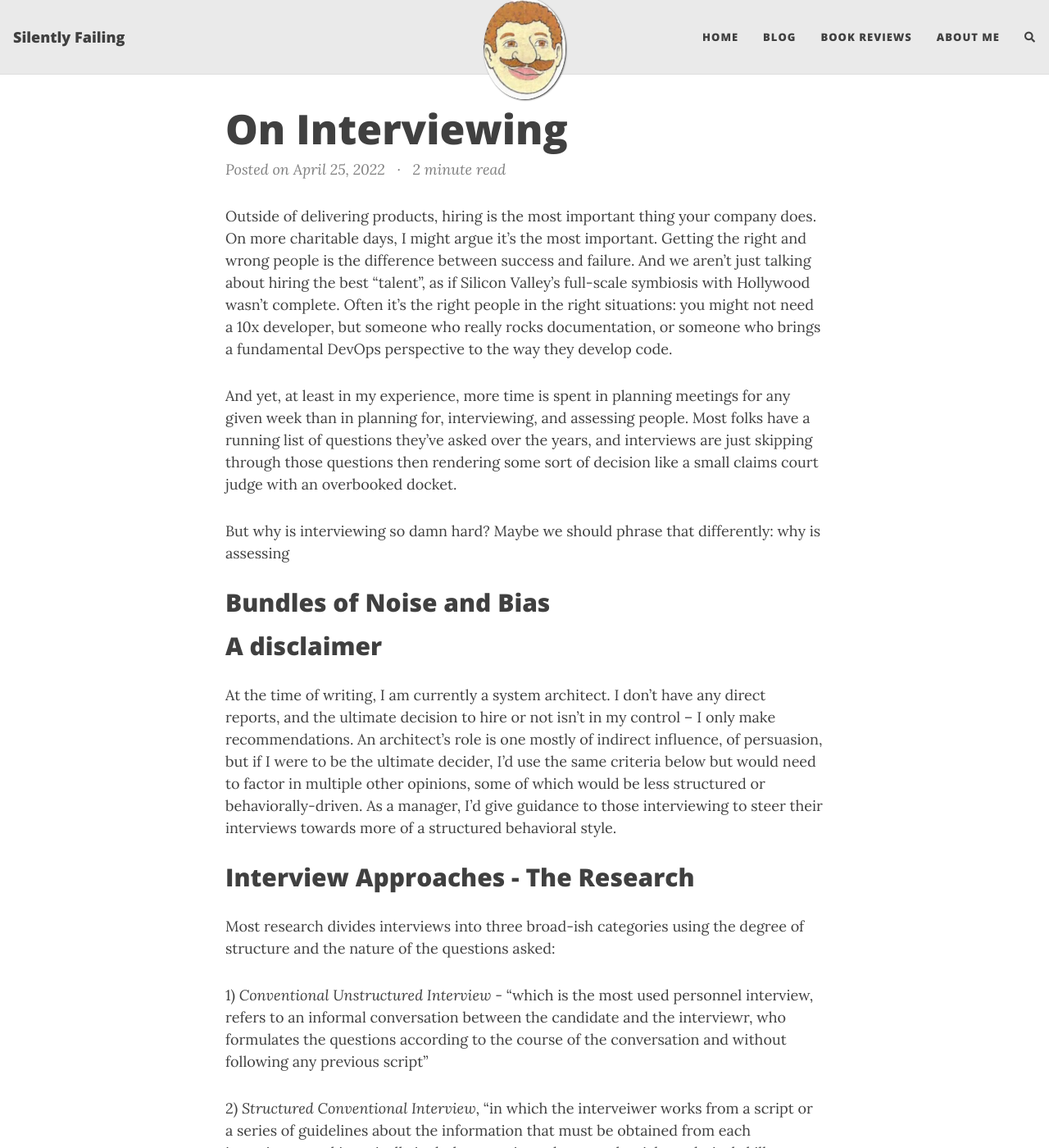
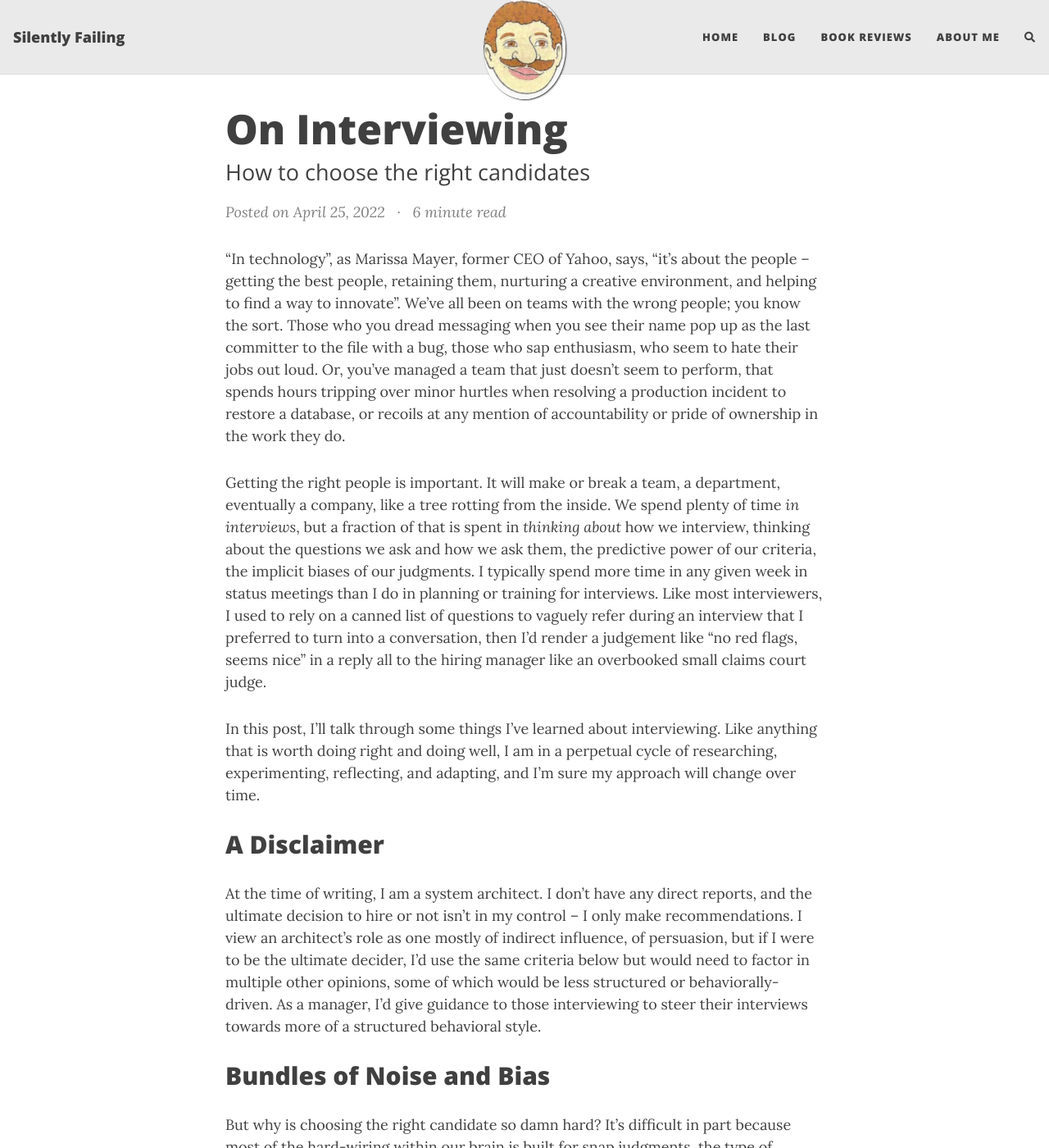
Before and after one commit to mmcintyre1/silently-failing, a Jekyll site: the page built from _posts/blog/2022-04-25-on-interviewing.md, in a window 1280 px wide and 1400 px high. Shown: the whole window at 82% size. Built offline with Jekyll 4.4.1, drawn with Linux system fonts in a browser that asks for light colours; nearby versions of some CDN libraries; comment, search, counter and statistics services are not loaded; some of the changed text lies outside the part shown.

Commit message:
update draft

```diff
--- a/_posts/blog/2022-04-25-on-interviewing.md
+++ b/_posts/blog/2022-04-25-on-interviewing.md
@@ -1,7 +1,7 @@
 ---
 layout: post
 title: "On Interviewing"
-subtitle:
+subtitle: How to choose the right candidates
 cover-img:
 thumbnail-img:
 share-img:
@@ -9,30 +9,59 @@ readtime: true
 tags: ["blog", "business"]
 ---
 
-Outside of delivering products, hiring is the most important thing your company does. On more charitable days, I might argue it's the most important. Getting the right and wrong people is the difference between success and failure. And we aren't just talking about hiring the best "talent", as if Silicon Valley's full-scale symbiosis with Hollywood wasn't complete. Often it's the right people in the right situations: you might not need a 10x developer, but someone who really rocks documentation, or someone who brings a fundamental DevOps perspective to the way they develop code.
+ "In technology", as Marissa Mayer, former CEO of Yahoo, says, "it’s about the people -- getting the best people, retaining them, nurturing a creative environment, and helping to find a way to innovate”. We've all been on teams with the wrong people; you know the sort. Those who you dread messaging when you see their name pop up as the last committer to the file with a bug, those who sap enthusiasm, who seem to hate their jobs out loud. Or, you've managed a team that just doesn't seem to perform, that spends hours tripping over minor hurtles when resolving a production incident to restore a database, or recoils at any mention of accountability or pride of ownership in the work they do.
 
-And yet, at least in my experience, more time is spent in planning meetings for any given week than in planning for, interviewing, and assessing people. Most folks have a running list of questions they've asked over the years, and interviews are just skipping through those questions then rendering some sort of decision like a small claims court judge with an overbooked docket.
+ Getting the right people is important. It will make or break a team, a department, eventually a company, like a tree rotting from the inside. We spend plenty of time _in interviews_, but a fraction of that is spent in _thinking about_ how we interview, thinking about the questions we ask and how we ask them, the predictive power of our criteria, the implicit biases of our judgments. I typically spend more time in any given week in status meetings than I do in planning or training for interviews. Like most interviewers, I used to rely on a canned list of questions to vaguely refer during an interview that I preferred to turn into a conversation, then I'd render a judgement like "no red flags, seems nice" in a reply all to the hiring manager like an overbooked small claims court judge.
 
-But why is interviewing so damn hard? Maybe we should phrase that differently: why is assessing
+ In this post, I'll talk through some things I've learned about interviewing. Like anything that is worth doing right and doing well, I am in a perpetual cycle of researching, experimenting, reflecting, and adapting, and I'm sure my approach will change over time.
+
+## A Disclaimer
+At the time of writing, I am a system architect. I don't have any direct reports, and the ultimate decision to hire or not isn't in my control -- I only make recommendations. I view an architect's role as one mostly of indirect influence, of persuasion, but if I were to be the ultimate decider, I'd use the same criteria below but would need to factor in multiple other opinions, some of which would be less structured or behaviorally-driven. As a manager, I'd give guidance to those interviewing to steer their interviews towards more of a structured behavioral style.
 
 ## Bundles of Noise and Bias
+But why is choosing the right candidate so damn hard? It's difficult in part because most of the hard-wiring within our brain is built for snap judgments, the type of instinctual jumping to conclusions that allowed our ancestors to distinguish a saber tooth tiger from some menacingly-toothed shrubbery, or a rival wielding the business end of a spear from a friend and a basket of blueberries to share (cavemen loved blueberries, I'm sure).
 
-## A disclaimer
-At the time of writing, I am currently a system architect. I don't have any direct reports, and the ultimate decision to hire or not isn't in my control -- I only make recommendations. An architect's role is one mostly of indirect influence, of persuasion, but if I were to be the ultimate decider, I'd use the same criteria below but would need to factor in multiple other opinions, some of which would be less structured or behaviorally-driven. As a manager, I'd give guidance to those interviewing to steer their interviews towards more of a structured behavioral style.
+Daniel Kahneman, in _Thinking, Fast and Slow_, calls this mental system of involuntary mental shortcuts System 1 judgments. They were a biological advantage when the cost of being wrong was clearly outweighed by the mammoth biological cost of not seeing tiger for the trees and being summarily eaten. I'm no biologist, but I imagine it's tough to procreate if you get eaten because you took the time to intellectualize every potential threat. Unless we force ourselves into thinking about how we make judgments, we defer to heuristics that lead to bias.
+
+Here are some biases you might typically fall into during an interview:
+- **First Impressions Error** - making decisions too quickly
+- **Halo Effect** - letting one positive trait affect overall impression
+- **Horn Effect** - letting one negative trait affect overall impression
+- **Similarity Effect** - being drawn to someone similar to you or people you know
+- **Lack of standard** - comparing candidates to each other rather than to the standard
+
+Add to this the effect of noise, or random scatter, the other side of potential errors in judgments, and you have a recipe for the decisions we make in the candidates we hire having exceptionally low predictive power; essentially only slightly better than a coin flip. You can save the pleasantries and just hire by coin flip.
 
 ## Interview Approaches - The Research
-Most research divides interviews into three broad-ish categories using the degree of structure and the nature of the questions asked:
+Despite the potential presence of bias and noise, not all interview types are created the same. Most research classifies interview approaches into three broad categories, coinciding with a spectrum of less to more structure structure and informal to behavioral questions.
 
-1) _Conventional Unstructured Interview_ - "which is the most used personnel interview, refers to an informal conversation between the candidate and the interviewr, who formulates the questions according to the course of the conversation and without following any previous script"
+The most informal type of interview and the structure most frequently used is a **convential unstructured interview**, where the interviewer and interviewee engage in a type of informal dialogue, where questions follow the course of conversation and the interviewer typically doesn't bring a script of questions to ask.
 
-2) _Structured Conventional Interview_, "in which the interveiwer works from a script or a series of guidelines about the information that must be obtained from each interviewee and it typically includes questions about credentials, technical skills, experience, and self-evaluations.
+Following on from that, there is the **structured convential interview**, where an interviewer follows a list of guidelines and the aim is to extract information about credentials, technical skills, or experience.
 
-3) _Structured Behavioral Interview_ - "which is based on past behaviors"
+Finally, there is the **structured behavioral interview**, where the interviewer asks a series of questions to assess behaviors, both past and potential. The idea is to standardize this list of questions and ask them of all candidates, and abstain from informal conversations or things that might unfairly bias you towards one candidate or another.
 
-In increasing the structure of the interview corresponds to increasing reliability in determinations of success. The research is pretty clear that a Structured Behavioral Interview is the most reliable indicator of a candidate's fit for purpose success potential of a role.
+In increasing the structure of the interview corresponds to increasing reliability in determinations of success. The research is pretty clear that a Structured Behavioral Interview is the most reliable indicator of a candidate's fit for purpose success potential of a role. In blah study, they found that reliability, a measure of predictiveness of success, corresponded to .50, .60, .70 for each respective interview type. Countless other studies have replicated these results.
 
+## A Quick Detour to Talk about Interview Success
+Evaluating validity of initial assessments is a non-trivial problem. Most studies have used performance reviews 6 months to 2 years down the line, or tenure with the company, to assess the "success" of judgments in hiring candidates. While this is well and good, there is so much that happens after you hire a candidate that the idea that we could evaluate our assessments of candidates in any objective fashion might be an intractable problem. If you hire Suzie, and she is a rockstar in interviews but then deals with health issues, or a re-org aligns her to a boss that stubs out her ambition and thus her performance suffers, is that really a failure of your assessment in interviews?
 
 ## My Approach
+I'll start with some high level competencies, a framework within which to ground my questions. Often this will be supplied by the hiring manager, but when it's not, I find that these sorts of things can be a clarifying exercise. I like to also add a few clarifying thoughts to each competency.
+
+Once I have these high-level competencies, I start to craft questions. Asking behavioral questions becomes somewhat formulaic; they tend to follow the format of
+- tell me about a time when ...
+- have you ever ...
+- give me an example of ...
+- describe a task ...
+
+1. Alignment with Role _someone who is comfortable with data pipelines, terminal commands, deployment of infrastructure as code_
+  - Have you ever had to work with data
+2. Drive _someone who is self-directed, engages in learning, and loves engineering_
+  - Tell me about a time where you had to learn a new technology. If possible, one that wasn't required for school. What was it? How did you go about learning it?
+  - Why do you want to be a software engineer?
+3. Cultural Fit - _someone who is excited by complex environments, isn't intimidated by jumping into difficult spaces with unclear documentation, and is an open communicator_
+  - Can you describe the most complicated technical environment you've worked in? What made it complicated? How do you deal with these sorts of environments?
 
 
 
@@ -40,4 +69,8 @@ In increasing the structure of the interview corresponds to increasing reliabili
 ### References
 Alonso, Pamela & Moscoso, Silvia. (2017). Structured behavioral and conventional interviews: Differences and biases in interviewer ratings. Journal of Work and   Organizational Psychology. 33. 183-191. 10.1016/j.rpto.2017.07.003.
 
+Kahneman, D. (2011). Thinking, fast and slow. Farrar, Straus and Giroux.
+
+Kahneman, D., Sibony, O., & Sunstein, C. R. (2021). Noise: a flaw in human judgment. First edition. New York: Little, Brown Spark.
+
 Salgado, J. F., & Moscoso, S. (2002). Comprehensive meta-analysis of the construct validity of the employment interview. European Journal of Work and Organizational Psychology, 11(3), 299–324. https://doi.org/10.1080/13594320244000184
```
